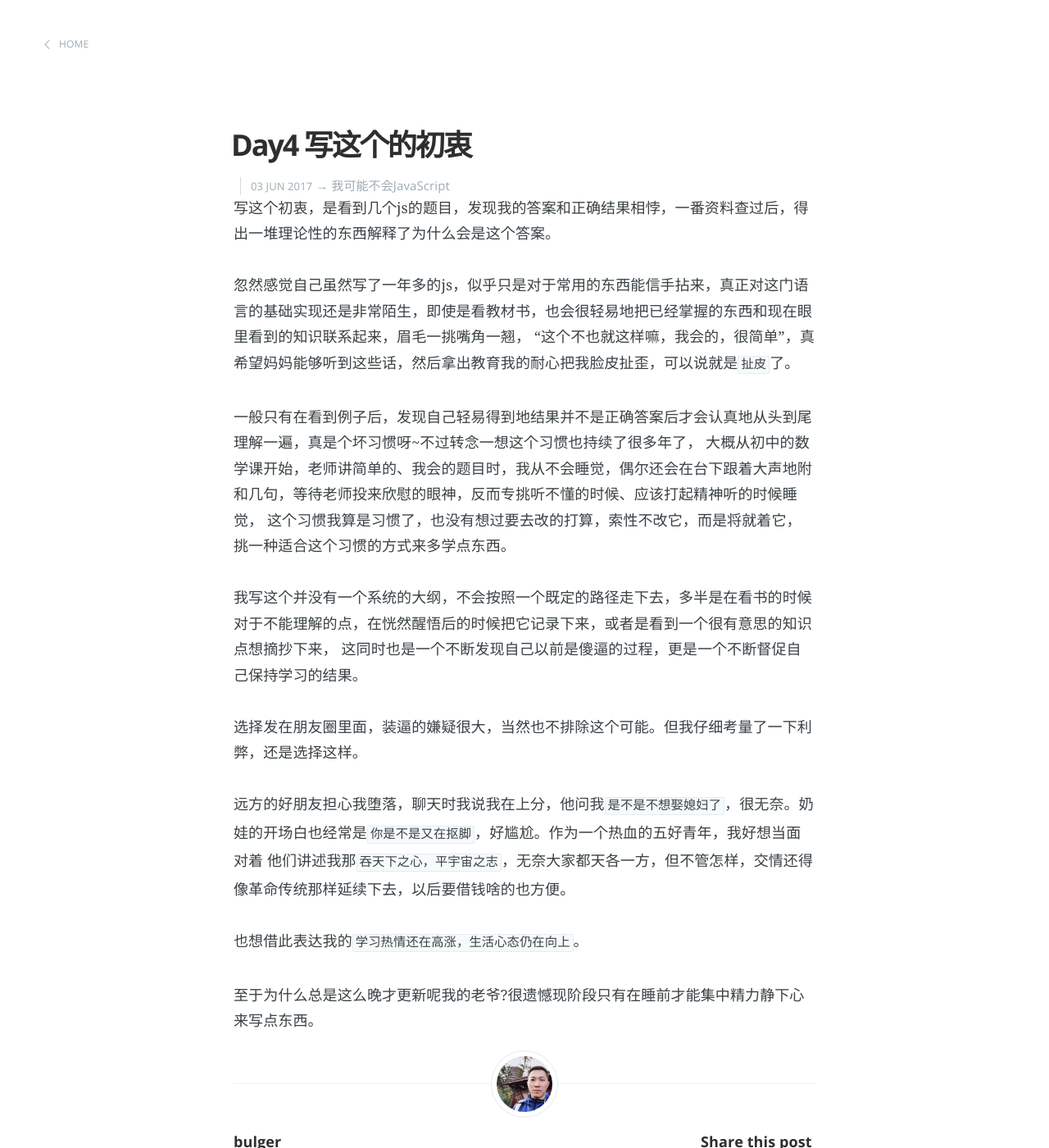
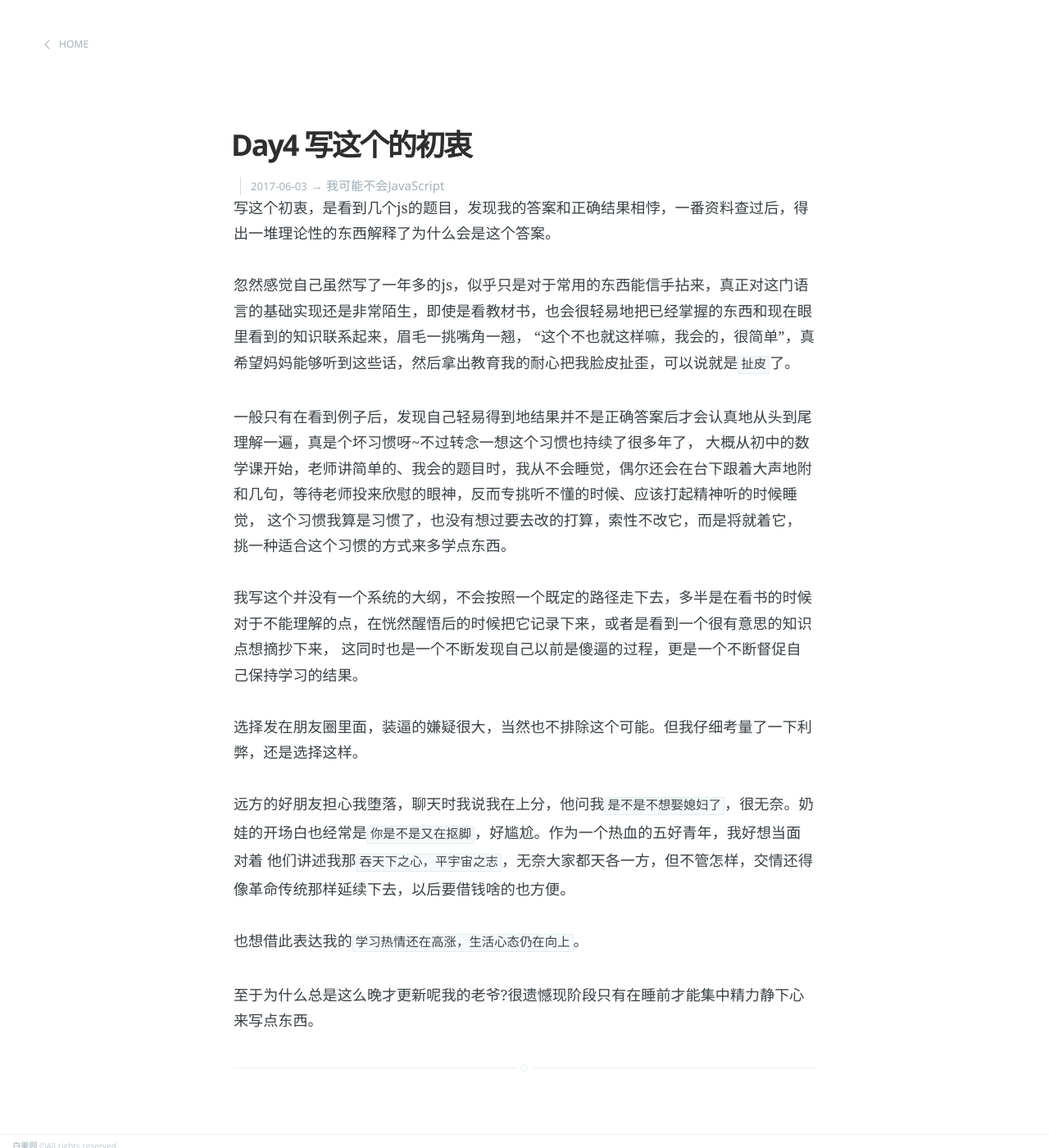
Before and after one commit to bulgerxie/bulgerxie.github.io, a Jekyll site: the page built from _posts/2017-06-03-Notjs-day4.markdown, in a window 1280 px wide and 1400 px high. Shown: the whole window at 82% size. Built offline with Jekyll 4.4.1, drawn with Linux system fonts in a browser that asks for light colours.

```diff
--- a/_includes/share.html
+++ /dev/null
@@ -1,15 +0,0 @@
-<section class="share">
-    <h4>Share this post</h4>
-    <a class="icon-twitter" href="http://twitter.com/share?text={{page.title}}&amp;url={{site.domain_name}}{{ page.url }}"
-        onclick="window.open(this.href, 'twitter-share', 'width=550,height=235');return false;">
-        <span class="hidden">Twitter</span>
-    </a>
-    <a class="icon-facebook" href="https://www.facebook.com/sharer/sharer.php?u={{site.domain_name}}{{page.url}}"
-        onclick="window.open(this.href, 'facebook-share','width=580,height=296');return false;">
-        <span class="hidden">Facebook</span>
-    </a>
-    <a class="icon-google-plus" href="https://plus.google.com/share?url={{site.domain_name}}{{page.url}}"
-       onclick="window.open(this.href, 'google-plus-share', 'width=490,height=530');return false;">
-        <span class="hidden">Google+</span>
-    </a>
-</section>
--- a/_layouts/post.html
+++ b/_layouts/post.html
@@ -19,7 +19,7 @@ post_class: post-template
         <header class="post-header">
             <h1 class="post-title">{{ page.title }}</h1>
             <section class="post-meta">
-                <time class="post-date" datetime="{{ page.date | date:'%Y-%m-%d' }}">{{ page.date | date_to_string }}</time>
+                <time class="post-date" datetime="{{ page.date | date:'%Y-%m-%d' }}">{{ page.date | date:'%Y-%m-%d' }}</time>
                 {% if page.categories.size > 0 %}
                     {{ page.categories | array_to_sentence_string | prepend: '→ ' }}
                 {% endif %}
@@ -49,43 +49,6 @@ post_class: post-template
             {{content}}
         </section>
 
-        {% if page.archive %}
-        <section class="archive">
-            <h5>Archive</h5>
-            <ul>
-                {% for post in site.posts %}
-                    <li><span>{{ post.date | date_to_string }}</span>  <a href="{{ post.url }}">{{ post.title }}</a></li>
-                {% endfor %}
-            </ul>
-        </section>
-        {% endif %}
-
-        <footer class="post-footer">
-            <!-- If we want to display author's name and bio -->
-            {% if site.author %}
-                <figure class="author-image">
-                    <a class="img" href="{{ site.baseurl }}" style="background-image: url(/assets/images/profile.png)">
-                    <span class="hidden">{{site.author}}'s Picture</span></a>
-                </figure>
-                <section class="author">
-                    <!-- Author Name -->
-                    <h4> {{ site.author }} </h4>
-                    <!-- Author Bio -->
-                    <p>
-                        他一个人在喃喃自语,好像计划着什么
-                    </p>
-                </section>
-            {% endif %}
-
-            <!-- Share links section -->
-            {% include share.html %}
-
-            <!-- Disqus comments -->
-            {% if page.disqus %}
-                {% include disqus.html %}
-            {% endif %}
-
-        </footer>
 
     </article>
 
```
Also changed, not shown: _posts/2017-06-07-Notjs-day8.markdown (added, +42 -0 lines), index.html (+10 -9 lines).
